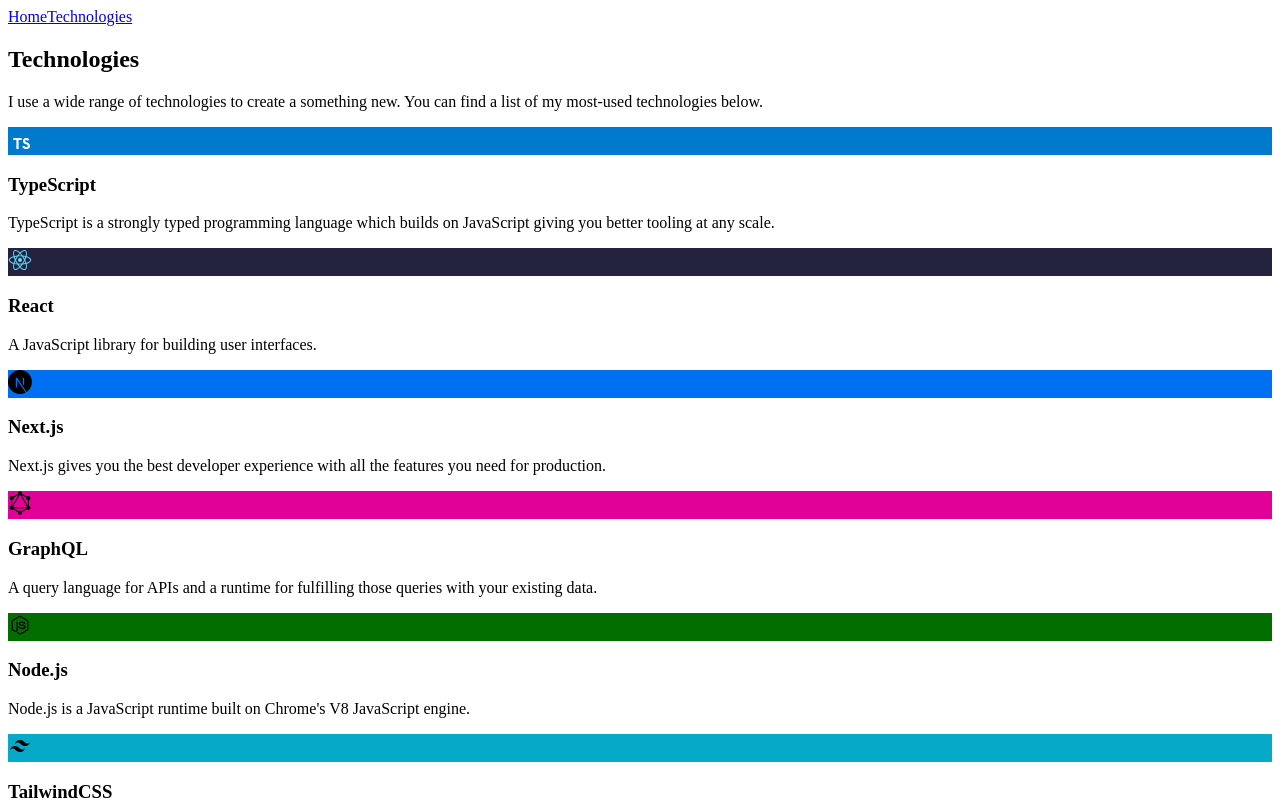
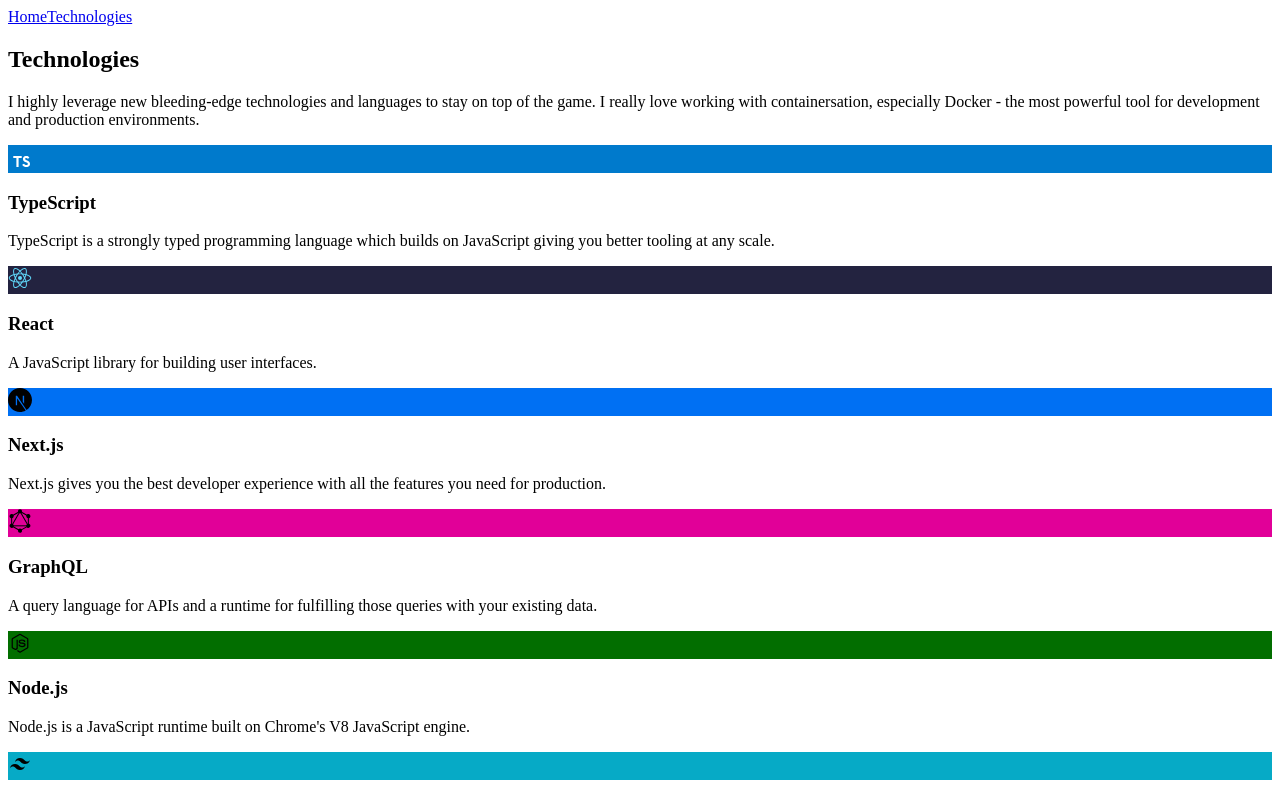
Before and after one commit to screfy/screfy.com, a Next.js app: page /technologies in a window 1280 px wide. Shown: the top 800 px of the page. Built offline with nearby package versions, Linux system fonts and the light colour scheme; no server answers.

Commit message:
refactor: update technologies description

```diff
--- a/src/pages/technologies.tsx
+++ b/src/pages/technologies.tsx
@@ -70,8 +70,9 @@ export default function Technologies(): JSX.Element {
 
       <Section heading={{ as: 'h1', text: 'Technologies' }}>
         <p>
-          I use a wide range of technologies to create a something new. You can find a list of my most-used technologies
-          below.
+          I highly leverage new bleeding-edge technologies and languages to stay on top of the game. I really love
+          working with containersation, especially Docker - the most powerful tool for development and production
+          environments.
         </p>
 
         <div className="flex flex-col space-y-4">
```
